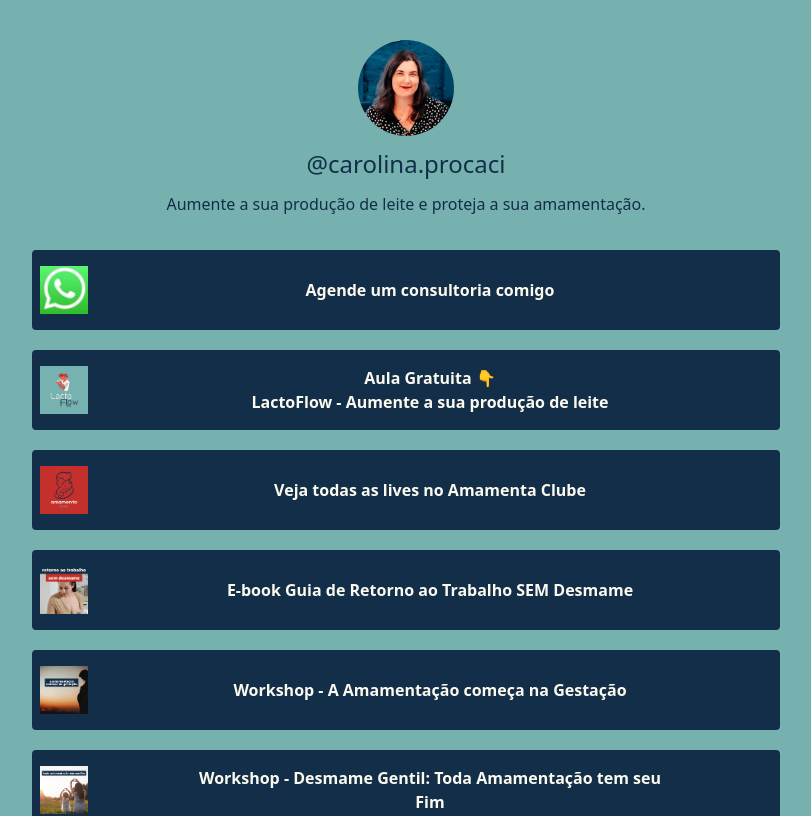
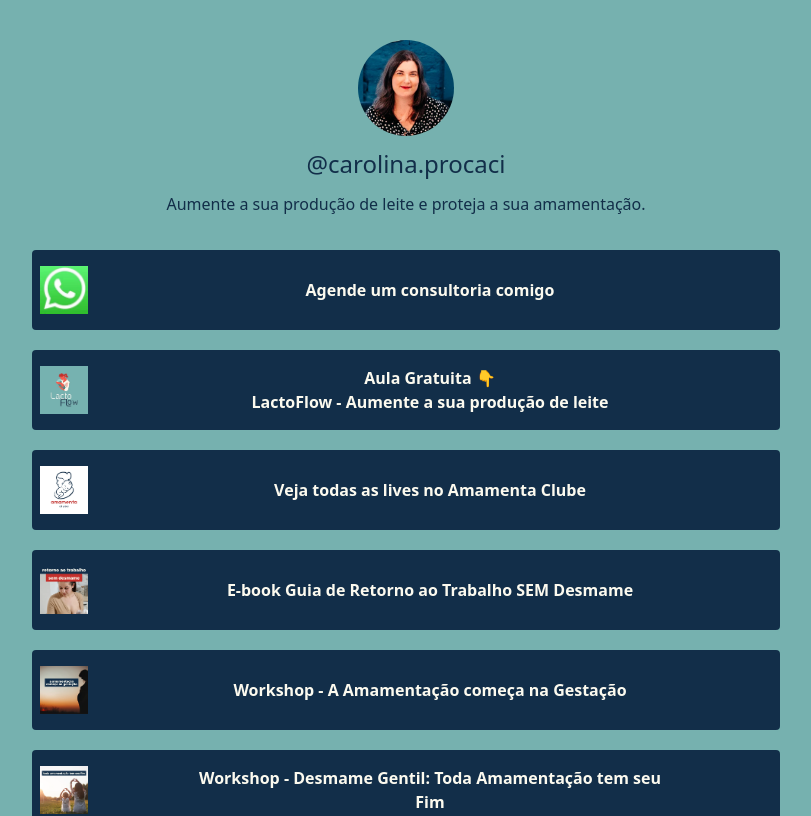
Before and after one commit to vogelcodes/my-link-tree, a Next.js app: page / in a window 1280 px wide. Shown: the top 816 px of the page, without its empty margins (234-1045 px from the left). Built offline with nearby package versions, Linux system fonts and the light colour scheme.

Commit message:
amc-white-bg

```diff
--- a/pages/index.js
+++ b/pages/index.js
@@ -16,7 +16,7 @@ const links = [
   {
     name: "Veja todas as lives no Amamenta Clube",
     url: "https://members.amamentaclube.com.br/?referrer=links",
-    img: "/links/amc-red.webp",
+    img: "/links/amc-white.webp",
   },
   {
     name: "E-book Guia de Retorno ao Trabalho SEM Desmame",
```
Also changed, not shown: public/links/amc-white.webp (added).
